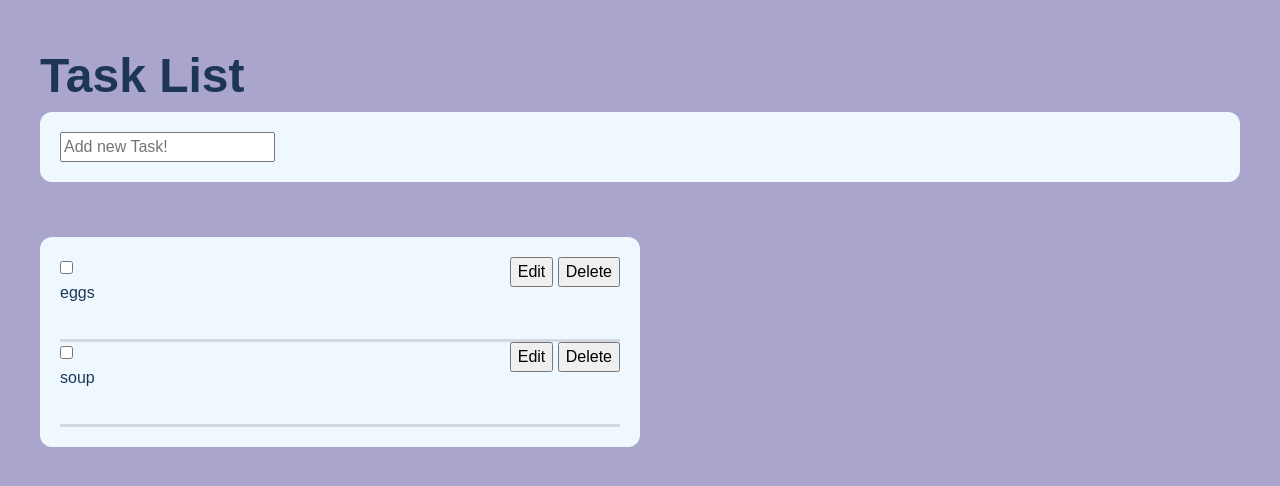
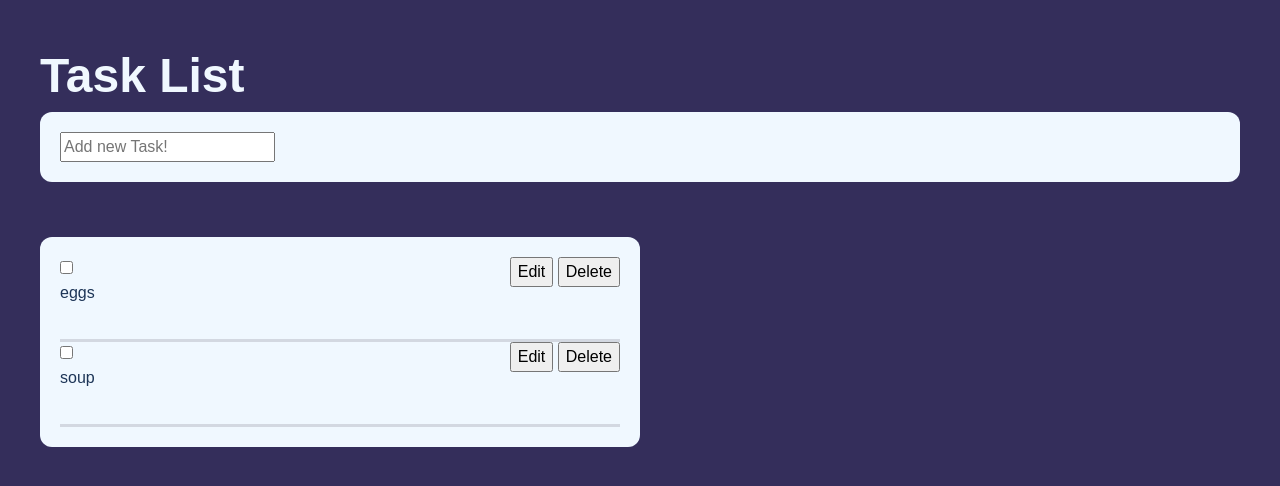
Before and after one commit to imd1005-web-development-winter-2023/assignment-03-ChlRay02166, a plain HTML site: page index.html in a window 1280 px wide. Drawn offline with Linux system fonts and the light colour scheme.

Commit message:
Update2.1 :)

```diff
--- a/style.css
+++ b/style.css
@@ -9,7 +9,7 @@
   /* Core colours */
   /* https://coolors.co/palette/e63946-f1faee-a8dadc-457b9d-1d3557 */
   --colour-amaranth: #e63946;
-  --colour-peppermint: #aaa5cc;
+  --colour-peppermint: #342E5B;
   --colour-aquaisland: #a8dadc;
   --colour-wedgewood: #457b9d;
   --colour-cello: #1d3557;
@@ -31,7 +31,7 @@
 
 .title{
 font-size: 24px;
-
+color: aliceblue;
 }
 
 .input_stuff{
```
